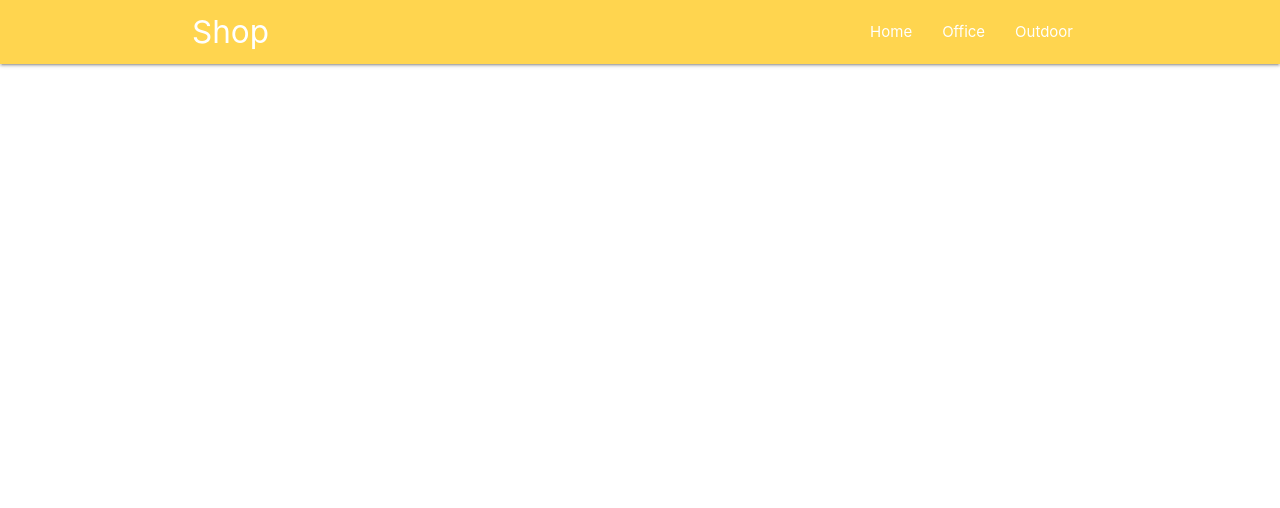
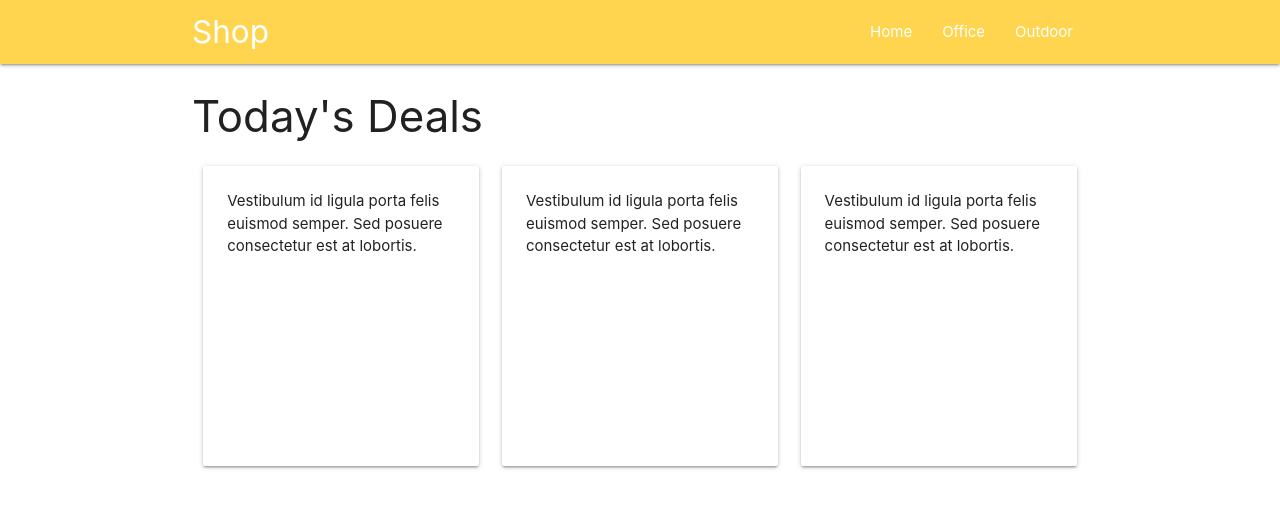
Before and after one commit to joshbivens/shopping-cart, a website: page index.html in a window 1280 px wide. Drawn offline with nearby package versions, Linux system fonts and the light colour scheme.

Commit message:
Establish card structure

```diff
--- a/index.html
+++ b/index.html
@@ -32,7 +32,30 @@
     </ul>
 
     <div class="container">
-
+      <h3>Today's Deals</h3>
+      <div class="row">
+        <div class="col s12 m6 l4">
+          <div class="card small">
+            <div class="card-content">
+              <p>Vestibulum id ligula porta felis euismod semper. Sed posuere consectetur est at lobortis.</p>
+            </div>
+          </div>
+        </div>
+        <div class="col s12 m6 l4">
+          <div class="card small">
+            <div class="card-content">
+              <p>Vestibulum id ligula porta felis euismod semper. Sed posuere consectetur est at lobortis.</p>
+            </div>
+          </div>
+        </div>
+        <div class="col s12 m6 l4">
+          <div class="card small">
+            <div class="card-content">
+              <p>Vestibulum id ligula porta felis euismod semper. Sed posuere consectetur est at lobortis.</p>
+            </div>
+          </div>
+        </div>
+      </div>
     </div>
   </div>
   <script src="https://code.jquery.com/jquery-3.4.1.min.js"></script>
```
